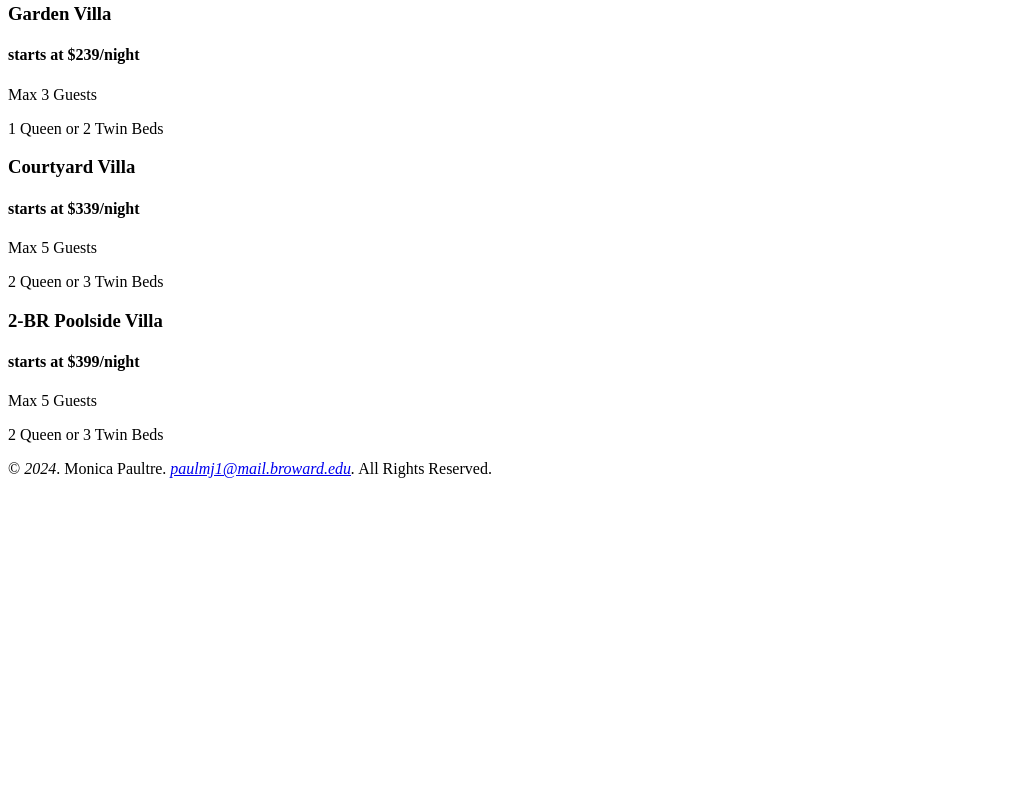
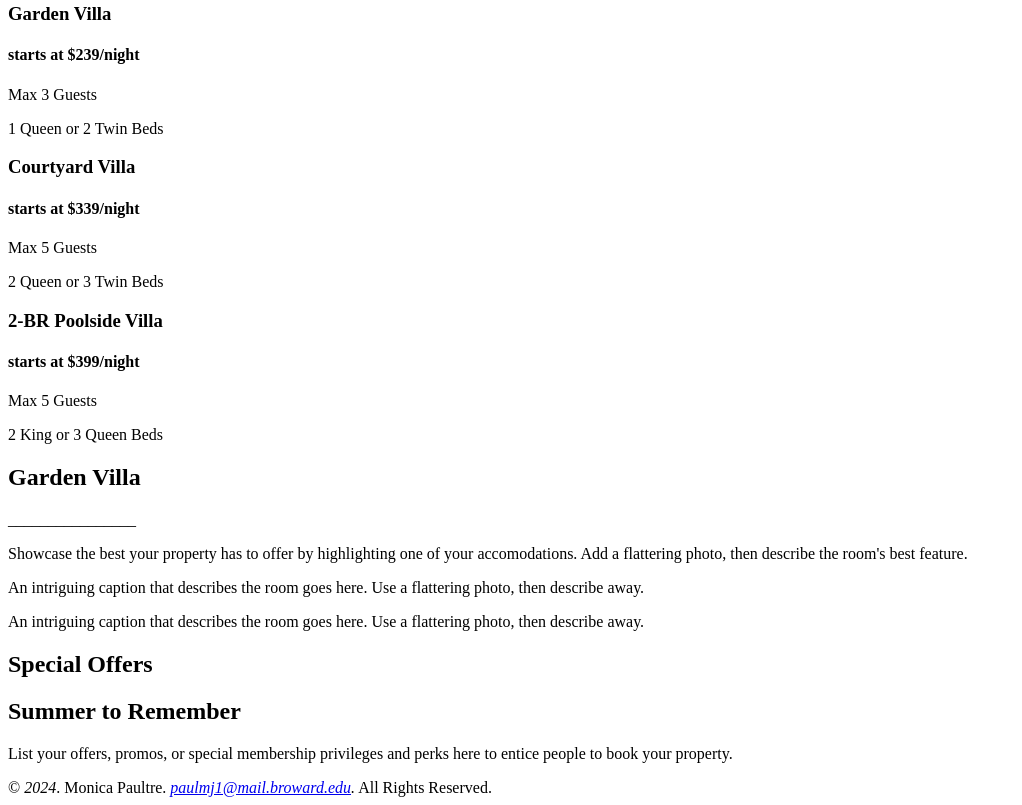
Before and after one commit to monteparlo/Final-Project, a plain HTML site: page home.html in a window 1280 px wide. Shown: the part 516-1321 px from the top of the page, without its empty margins (0-1022 px from the left). Before the commit the page ends 1002 px from the top, so only its background shows below. Drawn offline with Linux system fonts and the light colour scheme.

Commit message:
Finished Villas

```diff
--- a/home.html
+++ b/home.html
@@ -51,10 +51,24 @@
             <h3>2-BR Poolside Villa</h3>
             <h4>starts at $399/night</h4>
             <p>Max 5 Guests</p>
-            <p>2 Queen or 3 Twin Beds</p>
+            <p>2 King or 3 Queen Beds</p>
+
+            <div class="garden">
+            <h1>Garden Villa</h1>
+            <p>________________</p>
+            <p>Showcase the best your property has to offer by highlighting one of your accomodations. Add a flattering photo, then describe the room's best feature.</p>
+            </div>
+
+            <div class="purple">
+                <p>An intriguing caption that describes the room goes here. Use a flattering photo, then describe away.</p>
+                <p>An intriguing caption that describes the room goes here. Use a flattering photo, then describe away.</p>
+            </div>
         </section>
 
         <section class="offers">
+            <h1>Special Offers</h1>
+            <h2>Summer to Remember</h2>
+            <p>List your offers, promos, or special membership privileges and perks here to entice people to book your property.</p>
         </section>
         <section class="testimonials.html">
         </section>
```
